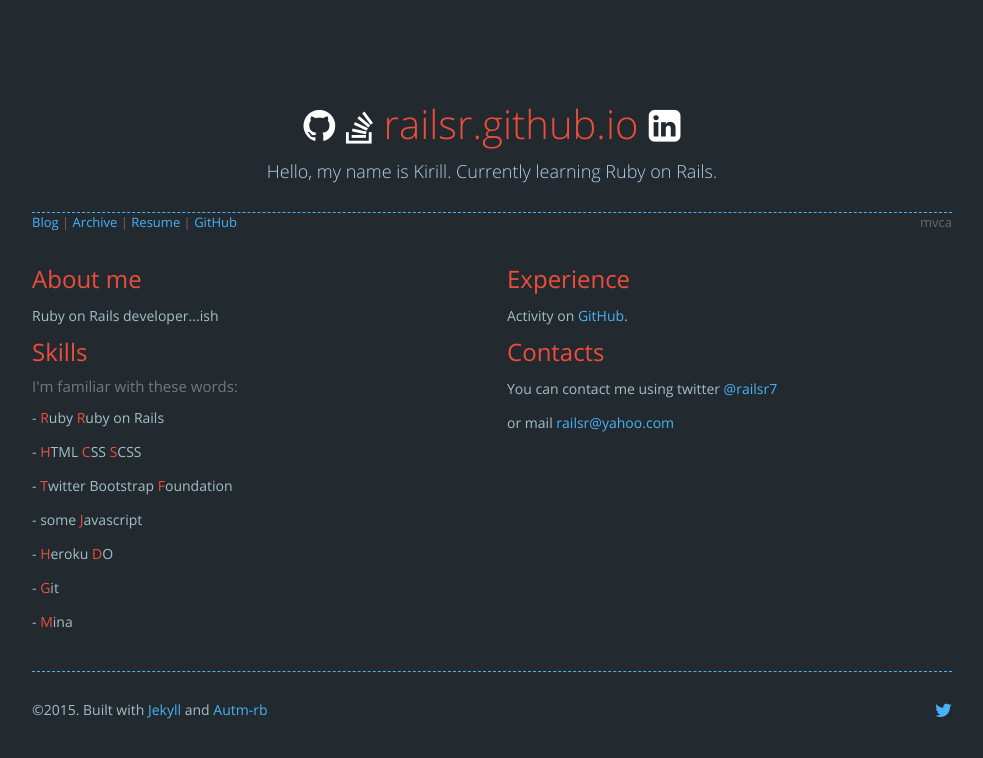
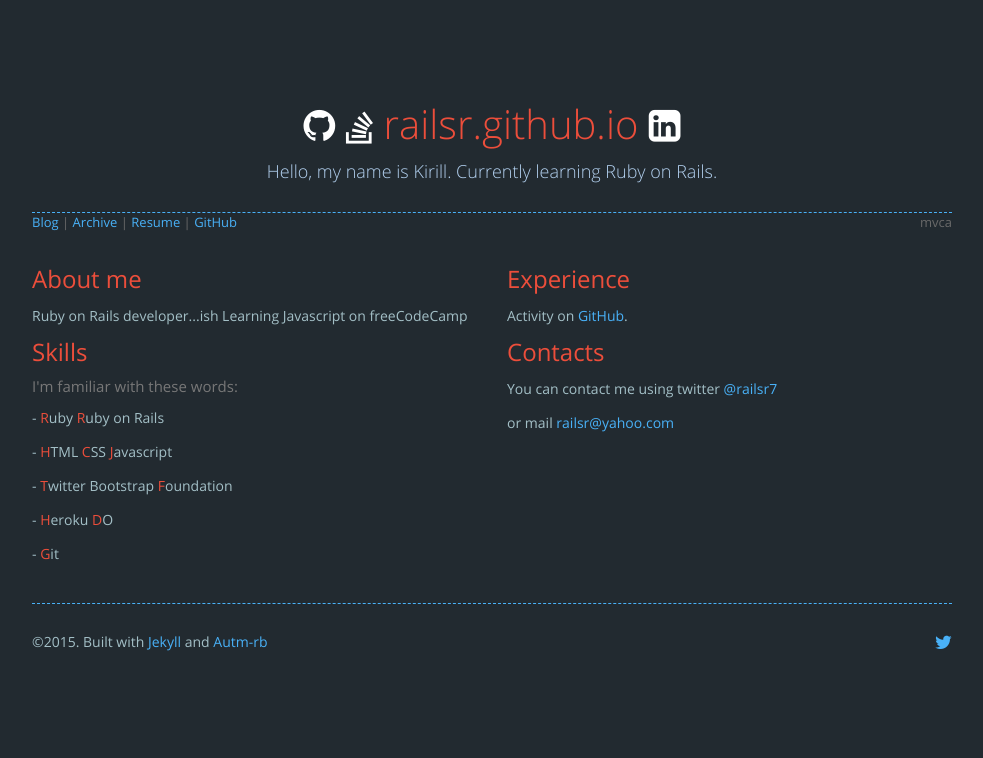
Before and after one commit to railsr/railsr.github.io, a Jekyll site: the page built from resume.html, in a window 1280 px wide. Shown: the top 758 px of the page, without its empty margins (148-1131 px from the left). Built offline with Jekyll 4.4.1, drawn with Linux system fonts in a browser that asks for light colours; nearby versions of some CDN libraries; comment, search, counter and statistics services are not loaded.

Commit message:
Update resume.html

```diff
--- a/resume.html
+++ b/resume.html
@@ -8,19 +8,18 @@ layout: default
 	<div class="col-md-6 post-nav">
 		<div id="about_me">
 			<h2>About me</h2>
-			<p>Ruby on Rails developer...ish</p>
+			<p>Ruby on Rails developer...ish Learning Javascript on freeCodeCamp</p>
+
 		</div>
 
 		<div id="skills">
 			<h2>Skills</h2>
 			<h4 class="text-muted">I'm familiar with these words:</h4>
 			<p> - <span>R</span>uby <span>R</span>uby on Rails</p>
-			<p> - <span>H</span>TML <span>C</span>SS <span>S</span>CSS</p>
+			<p> - <span>H</span>TML <span>C</span>SS <span>J</span>avascript</p>
       <p> - <span>T</span>witter Bootstrap <span>F</span>oundation</p>
-			<p> - some <span>J</span>avascript</p>
 			<p> - <span>H</span>eroku <span>D</span>O</p>
 			<p> - <span>G</span>it</p>
-      <p> - <span>M</span>ina</p>
 		</div>
 	</div>
 
```
